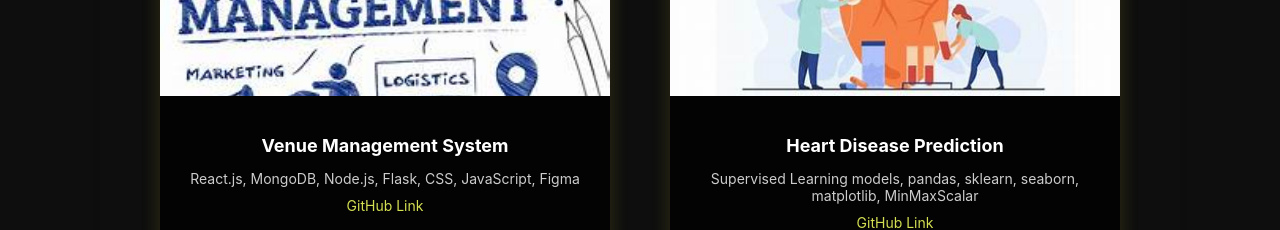
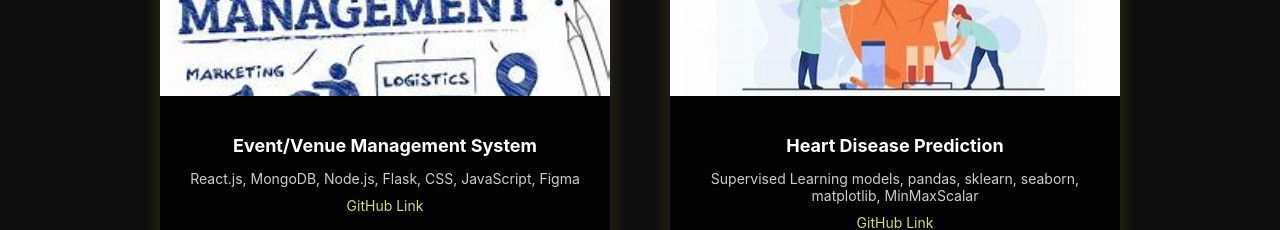
Before and after one commit to Kasarlakavyasri/Kavya_Portfolio, a React (Create React App) app: page / in a window 1280 px wide. Shown: the part 2940-3170 px from the top of the page. Built offline with nearby package versions, Linux system fonts and the light colour scheme.

Commit message:
Your commit message

```diff
--- a/src/components/Projects.js
+++ b/src/components/Projects.js
@@ -8,7 +8,7 @@ import hdp from './images/hdp.jpeg';
 const Projects = () => {
   const projects = [
     {
-      name: 'Venue Management System',
+      name: 'Event/Venue Management System',
       technologies: 'React.js, MongoDB, Node.js, Flask, CSS, JavaScript, Figma',
       githubLink: 'https://github.com/Kasarlakavyasri/EventVenue-Management-System',
       image: VMS1,
```
